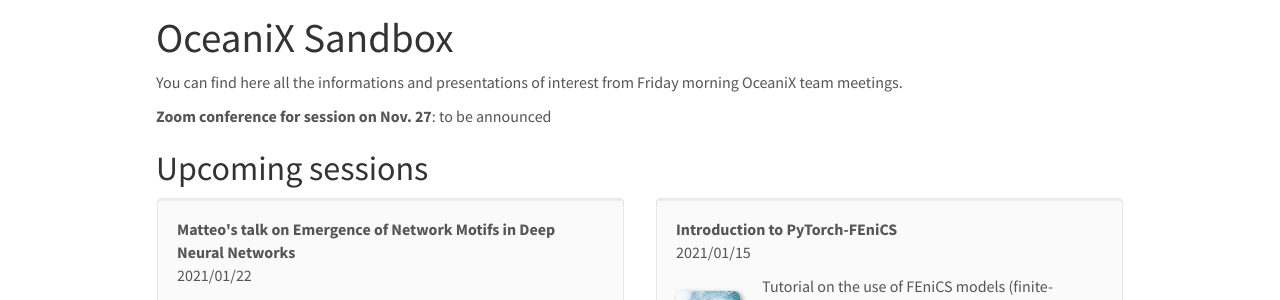
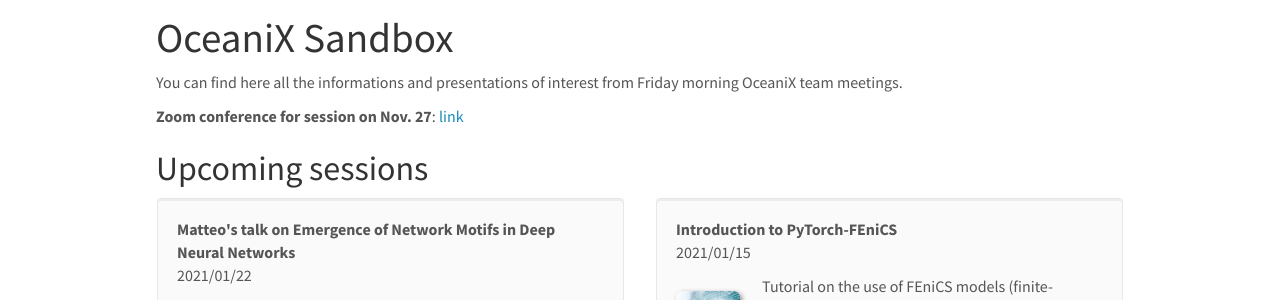
Before and after one commit to CIA-Oceanix/CIA-Oceanix.github.io, a Jekyll site: the page built from _pages/oceanix_sandbox.md, in a window 1280 px wide and 900 px high. Shown: the part 127-427 px from the top of the window. Built offline with Jekyll 4.4.1, drawn with Linux system fonts in a browser that asks for light colours; nearby versions of some CDN libraries.

Commit message:
Update oceanix_sandbox.md

```diff
--- a/_pages/oceanix_sandbox.md
+++ b/_pages/oceanix_sandbox.md
@@ -10,7 +10,7 @@ permalink: /oceanix_sandbox
 
 You can find here all the informations and presentations of interest from Friday morning OceaniX team meetings.
 
-**Zoom conference for session on Nov. 27**: to be announced<!--[link](https://zoom.us/j/91488645244?pwd=cTNsSkNIaFNSQ0FEeC8rYllWZStoZz09)-->
+**Zoom conference for session on Nov. 27**: [link](https://imt-atlantique.zoom.us/j/97580350598?pwd=d21NNmI5Q3FuWWpqdEFrK3JpeFYrQT09)
 
 ## Upcoming sessions
 
```
